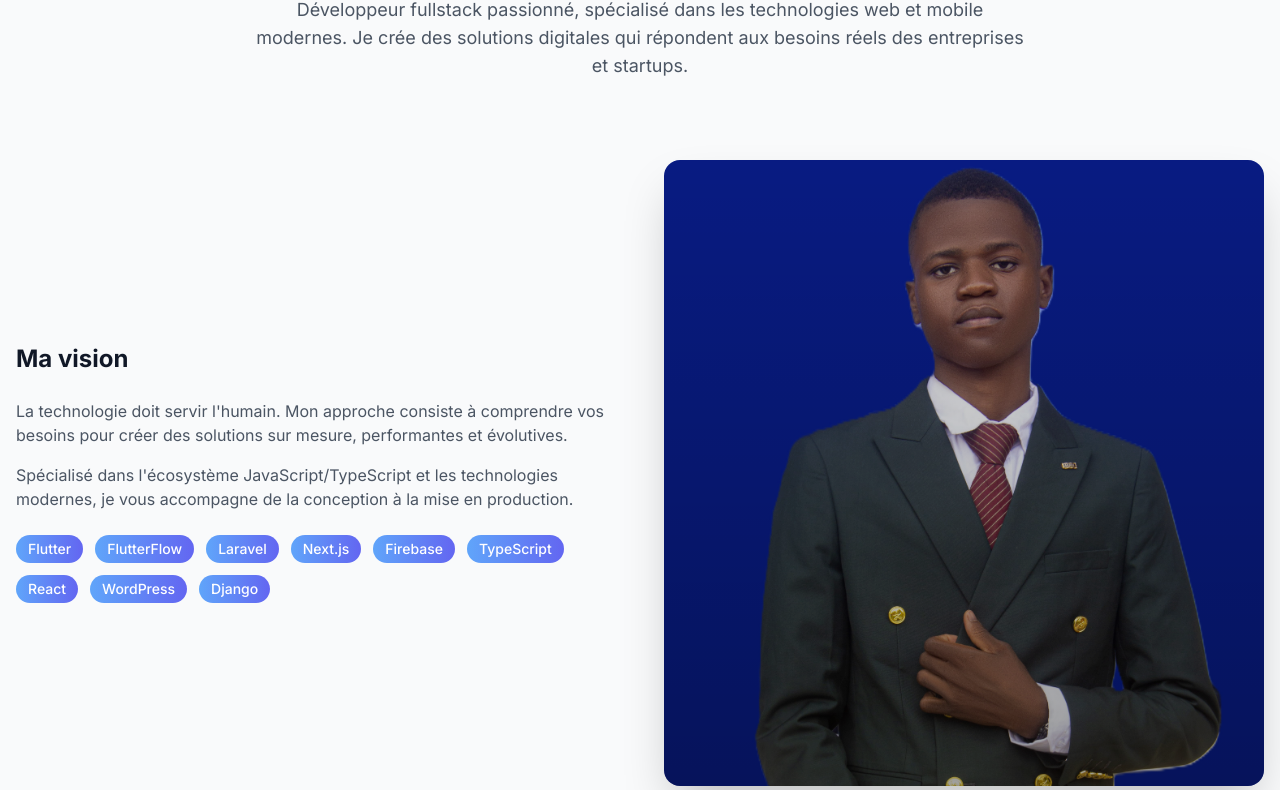
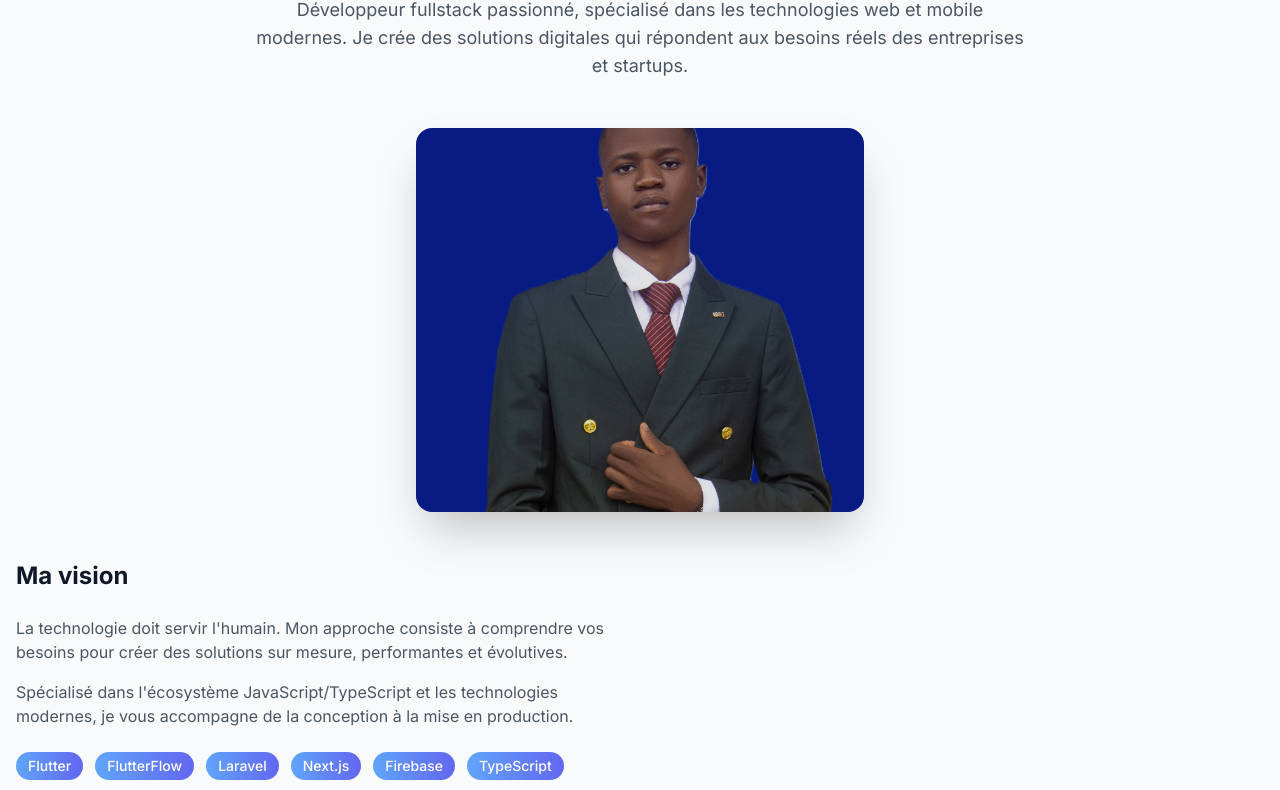
Before and after one commit to EDev-code/Corporation, a Next.js app: page / in a window 1280 px wide. Shown: the part 940-1730 px from the top of the page. Built offline with nearby package versions, Linux system fonts and the light colour scheme.

Commit message:
Mise à jour et amélioration du portfolio

```diff
--- a/components/about-section.tsx
+++ b/components/about-section.tsx
@@ -35,7 +35,7 @@ export default function AboutSection() {
     <section id="about" className="py-20 bg-gray-50 dark:bg-gray-900">
       <div className="container mx-auto px-4">
         {/* Header */}
-        <div className="text-center mb-20">
+        <div className="text-center mb-12">
           <h2 className="text-4xl font-bold text-gray-900 dark:text-white mb-4">À propos de moi</h2>
           <p className="text-lg text-gray-600 dark:text-gray-300 max-w-3xl mx-auto">
             Développeur fullstack passionné, spécialisé dans les technologies web et mobile modernes. Je crée des
@@ -43,7 +43,18 @@ export default function AboutSection() {
           </p>
         </div>
 
-        {/* Vision + Image */}
+        {/* Photo entre header et vision */}
+        <div className="mb-12 w-full flex justify-center">
+          <div className="w-full max-w-md h-96 rounded-2xl overflow-hidden shadow-2xl">
+            <img
+              src="/etienne.jpg"
+              alt="Etienne METOEVI"
+              className="w-full h-full object-cover brightness-90 transition duration-500 hover:brightness-100"
+            />
+          </div>
+        </div>
+
+        {/* Vision */}
         <div className="grid md:grid-cols-2 gap-12 mb-20 items-center">
           <div>
             <h3 className="text-2xl font-bold text-gray-900 dark:text-white mb-6">Ma vision</h3>
@@ -75,17 +86,8 @@ export default function AboutSection() {
               ))}
             </div>
           </div>
-
-          <div className="relative group">
-            <div className="w-full h-100 rounded-2xl overflow-hidden shadow-2xl transform transition-transform duration-500 group-hover:scale-105">
-              <img
-                src="/etienne.jpg"
-                alt="Etienne METOEVI"
-                className="w-full h-full object-cover brightness-90 group-hover:brightness-100 transition duration-500"
-              />
-              <div className="absolute inset-0 bg-gradient-to-t from-black/30 to-transparent"></div>
-            </div>
-          </div>
+          {/* On peut mettre un élément vide ou décoration ici pour l'équilibre sur desktop */}
+          <div className="hidden md:block"></div>
         </div>
 
         {/* Features */}
```
